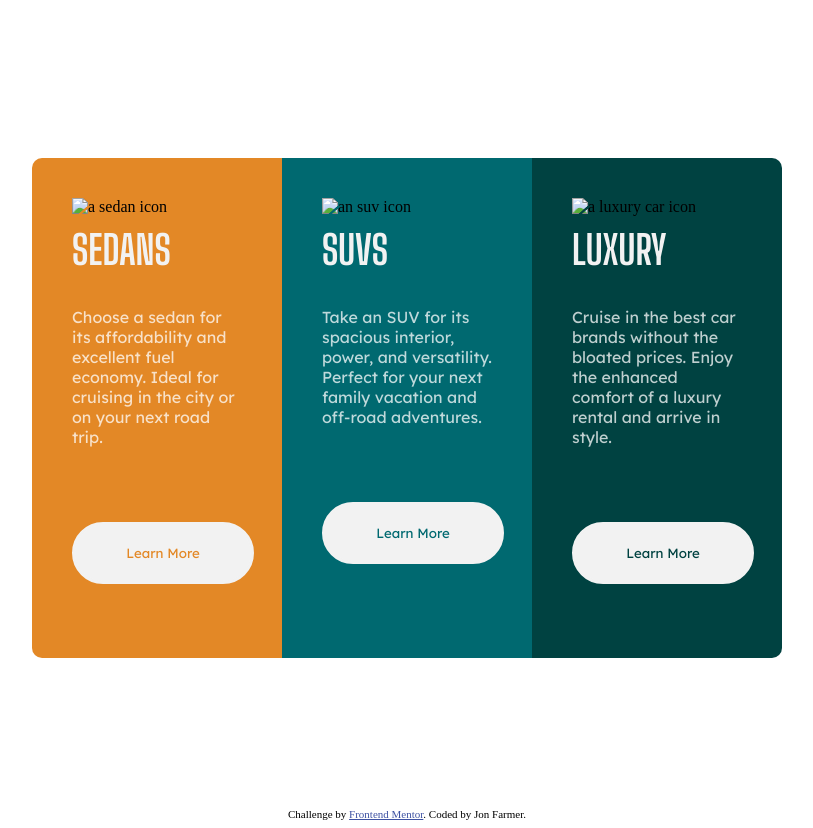
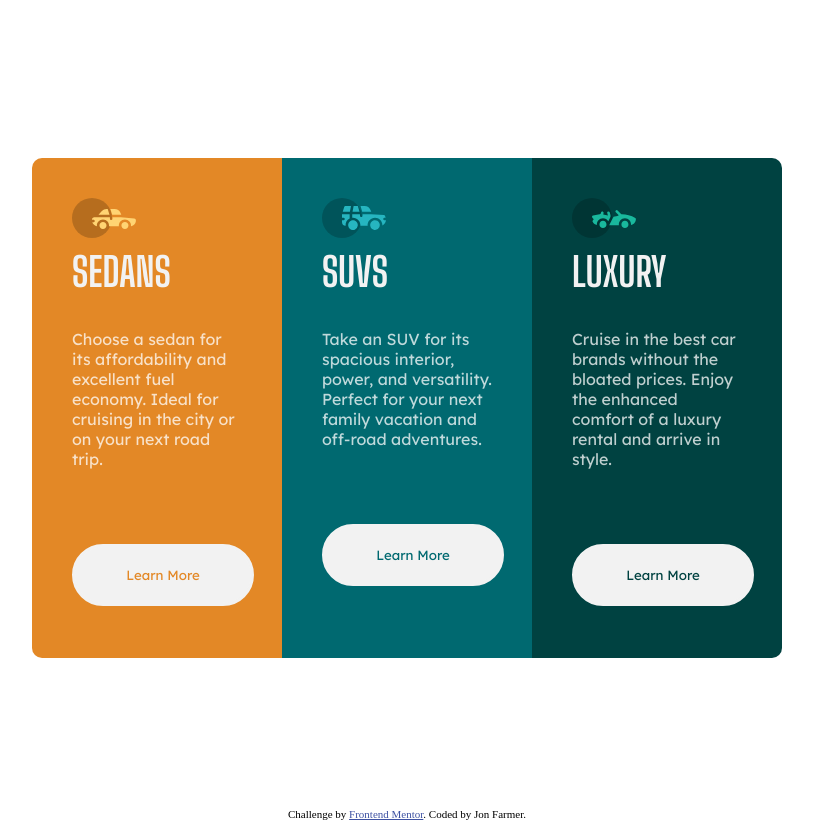
Before and after one commit to jonfarmer/3-col-preview-card, a plain HTML site: page index.html in a window 1280 px wide. Shown: the whole page, without its empty margins (233-1046 px from the left). Drawn offline with Linux system fonts and the light colour scheme; the site is published under a folder, as on GitHub Pages, so addresses that start at the root find nothing.

Commit message:
bug fix for accessability and img paths

```diff
--- a/index.html
+++ b/index.html
@@ -18,25 +18,24 @@
   </style>
 </head>
 <body>
-  <main role="main">
     <div class="container">
       <div class="card" role="previewcard">
         <div class="sedan">
-          <img src="/images/icon-sedans.svg" alt="a sedan icon" class="icon">
+          <img src="3-col-preview-card/images/icon-sedans.svg" alt="a sedan icon" class="icon">
           <h2>Sedans</h2>
           <p>Choose a sedan for its affordability and excellent fuel economy. Ideal for cruising in the city
     or on your next road trip.</p>
           <button>Learn More</button>
         </div>
         <div class="suv">
-          <img src="/images/icon-suvs.svg" alt="an suv icon" class="icon">
+          <img src="3-col-preview-card/images/icon-suvs.svg" alt="an suv icon" class="icon">
           <h2>Suvs</h2>
           <p>Take an SUV for its spacious interior, power, and versatility. Perfect for your next family vacation
     and off-road adventures.</p>
           <button>Learn More</button>
         </div>
         <div class="lux">
-          <img src="/images/icon-luxury.svg" alt="a luxury car icon" class="icon">
+          <img src="3-col-preview-card/images/icon-luxury.svg" alt="a luxury car icon" class="icon">
           <h2>Luxury</h2>
           <p>Cruise in the best car brands without the bloated prices. Enjoy the enhanced comfort of a luxury
     rental and arrive in style.</p>
@@ -44,7 +43,6 @@
         </div>
       </div>
     </div>
-  </main>
   <div class="attribution" role="attribution">
     Challenge by <a href="https://www.frontendmentor.io?ref=challenge" target="_blank">Frontend Mentor</a>.
     Coded by Jon Farmer.
```
